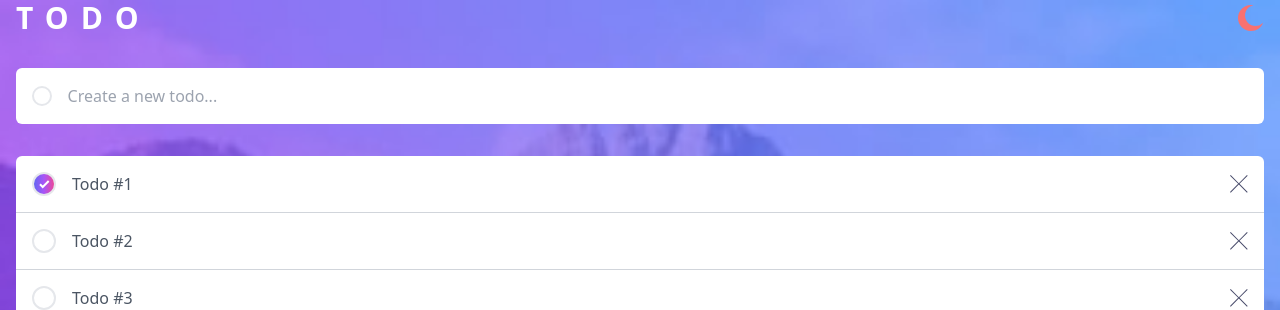
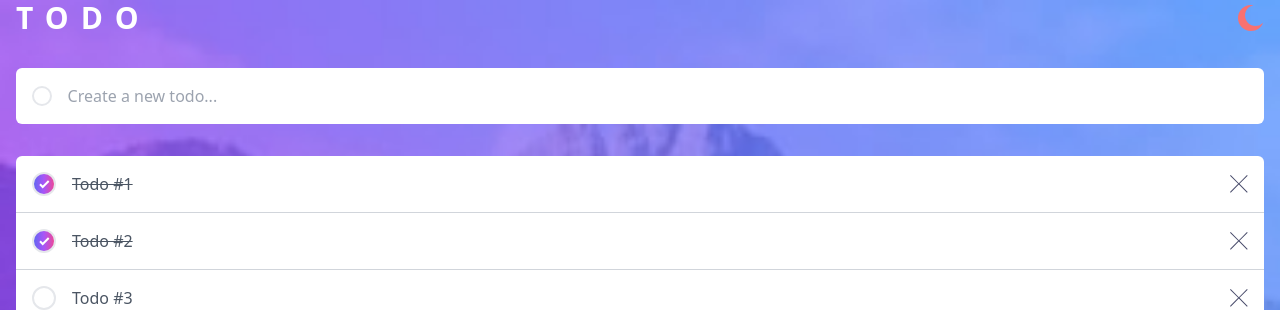
Before and after one commit to Googluu/TODOs, a React (Vite) app: page / in a window 1280 px wide. Shown: the top 310 px of the page. Built offline with nearby package versions, Linux system fonts and the light colour scheme.

Commit message:
validar icon check

```diff
--- a/src/App.jsx
+++ b/src/App.jsx
@@ -16,7 +16,7 @@ const initialState = [
   {
     id: 2,
     title: "Todo #2",
-    completed: false,
+    completed: true,
   },
   {
     id: 3,
--- a/src/components/TodoItem.jsx
+++ b/src/components/TodoItem.jsx
@@ -14,7 +14,13 @@ export const TodoItem = ({ todo: { title, id, completed } }) => {
       >
         {completed && <IconCheck />}
       </button>
-      <p className="grow text-gray-600">{title}</p>
+      <p
+        className={`grow text-gray-600 ${
+          completed && "text-gray-300 line-through"
+        }`}
+      >
+        {title}
+      </p>
       <button className="flex-none">
         <CrossIcon />
       </button>
```
